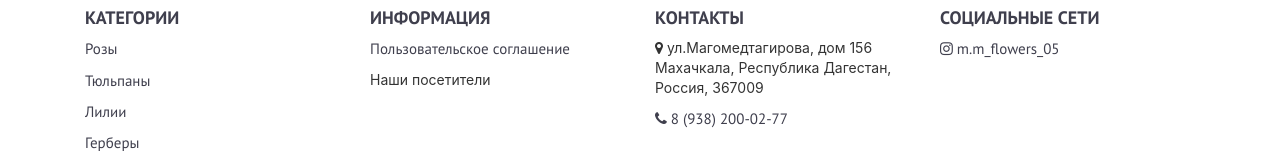
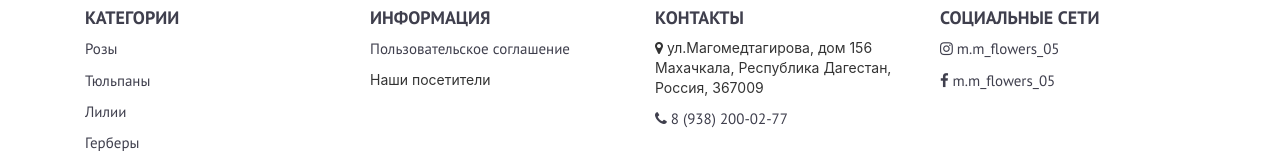
Before and after one commit to nickraz/kateshop, a React (Create React App) app: page / in a window 1280 px wide. Shown: the part 3005-3165 px from the top of the page. Built offline with nearby package versions, Linux system fonts and the light colour scheme.

Commit message:
Поправки

```diff
--- a/src/App.css
+++ b/src/App.css
@@ -1,5 +1,10 @@
 .App {
   text-align: center;
+}
+
+::selection {
+  background-color: #3f3f4d;
+  color: white;
 }
 
 .App-logo {
--- a/src/Footer/Footer.jsx
+++ b/src/Footer/Footer.jsx
@@ -24,6 +24,7 @@ const Footer = () => {
             <div className="col-sm-3">
                 <h4>Социальные сети</h4>
                 <p><a href="https://www.instagram.com/m.m_flowers_05/" target="_blank"><i class="fa fa-instagram" aria-hidden="true"></i> m.m_flowers_05</a></p>
+                <p><a href="https://www.facebook.com/m.m.flowers05/" target="_blank"><i class="fa fa-facebook" aria-hidden="true"></i> m.m_flowers_05</a></p>
             </div>
         </div>
     );
```
